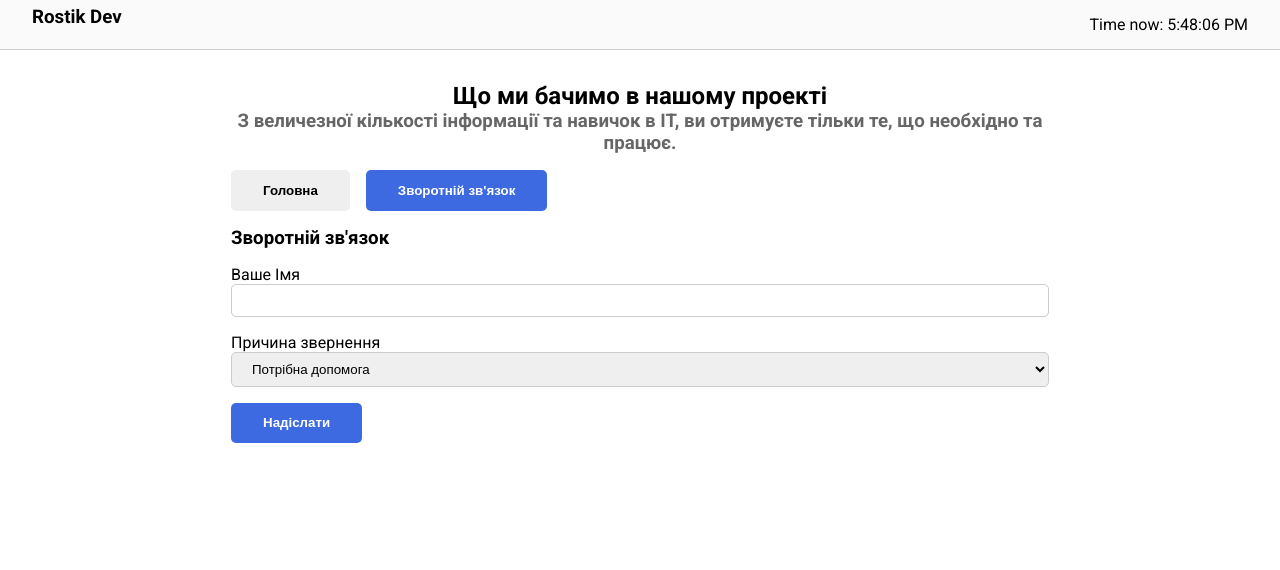
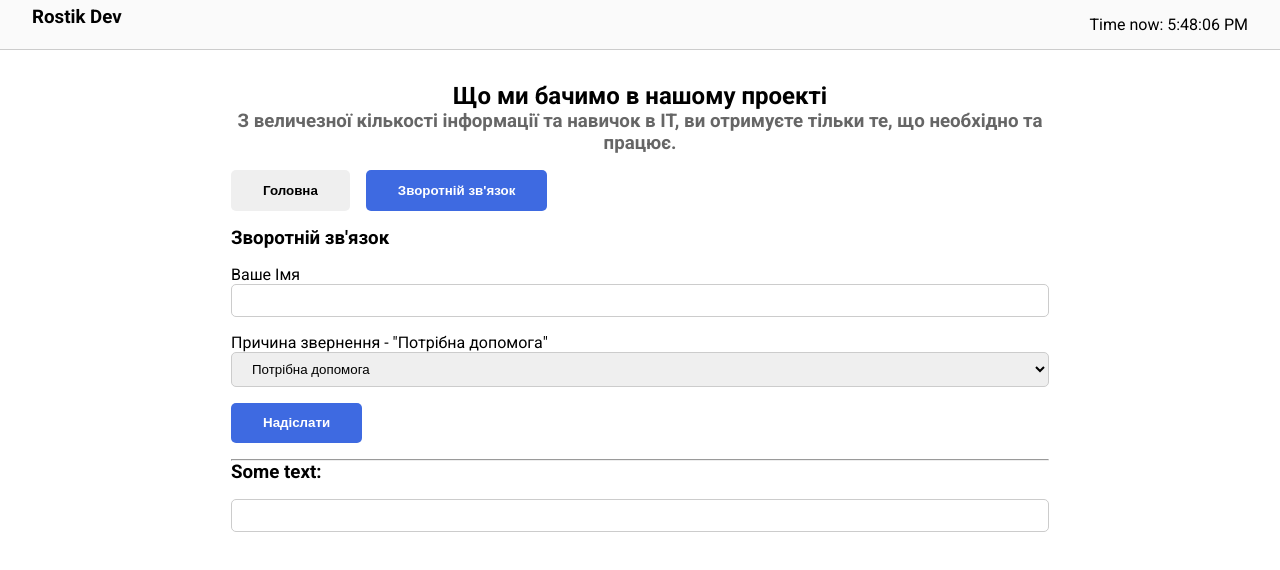
Before and after one commit to Rostilash/react-vito, a React (Vite) app in the folder 01-react-basic-start/: page / in a window 1280 px wide. Shown: the top 570 px of the page. Built offline with nearby package versions, Linux system fonts and the light colour scheme.

Commit message:
working on useRef to get info from input and changed names on values

```diff
--- a/01-react-basic-start/src/components/FeedbackSection.jsx
+++ b/01-react-basic-start/src/components/FeedbackSection.jsx
@@ -1,16 +1,10 @@
 import Button from "./Button/Button.jsx";
-import { useState } from "react";
+import { useState, useRef } from "react";
 
 export default function FeedbackSection() {
-  const [form, setForm] = useState({ name: "", hasError: false, reason: "help" });
-
-  // const [name, setName] = useState("");
-  // const [hasError, setHasError] = useState(false);
-  // const [reason, setReason] = useState("help");
+  const [form, setForm] = useState({ name: "", hasError: false, reason: "Потрібна допомога" });
 
   function handleNameChange(event) {
-    // setName(event.target.value);
-    // setHasError(event.target.value.trim().length === 0);
     setForm((prev) => ({
       ...prev,
       name: event.target.value,
@@ -18,15 +12,27 @@
     }));
   }
 
-  // function toggleError() {
-  // setHasError((prev) => !prev);
-  // }
+  function StateVsRef() {
+    const input = useRef(null);
+    const [show, setShow] = useState(false);
+
+    function handleKeyDown(event) {
+      if (event.key === "Enter") {
+        setShow(true);
+      }
+    }
+
+    return (
+      <div>
+        <h3>Some text: {show && input.current ? input.current.value : ""}</h3>
+        <input ref={input} type="text" onKeyDown={handleKeyDown} className="control" />
+      </div>
+    );
+  }
 
   return (
     <section>
       <h3> Зворотній зв'язок</h3>
-
-      {/* <Button onClick={toggleError}>Toggle Error</Button> */}
       <form>
         <label htmlFor="name"> Ваше Імя </label>
         <input
@@ -39,24 +45,26 @@
           }}
         ></input>
 
-        <label htmlFor="name"> Причина звернення </label>
+        <label htmlFor="name"> Причина звернення - "{form.reason}"</label>
         <select
           id="reason"
           className="control"
           value={form.reason}
           onChange={(event) => setForm((prev) => ({ ...prev, reason: event.target.value }))}
         >
-          <option value="error">Помилка</option>
-          <option value="help">Потрібна допомога</option>
-          <option value="suggest">Пропозиція</option>
+          <option value="Помилка">Помилка</option>
+          <option value="Потрібна допомога">Потрібна допомога</option>
+          <option value="Пропозиція">Пропозиція</option>
         </select>
 
         {/* <pre>{JSON.stringify(form, null, 2)}</pre> */}
 
-        <Button disabled={form.hasError} isActive={!form.hasError}>
+        <Button disabled={form.hasError} isActive={!form.hasError} style={{ marginBottom: "1rem" }}>
           Надіслати
         </Button>
       </form>
+      <hr />
+      <StateVsRef />
     </section>
   );
 }
```
